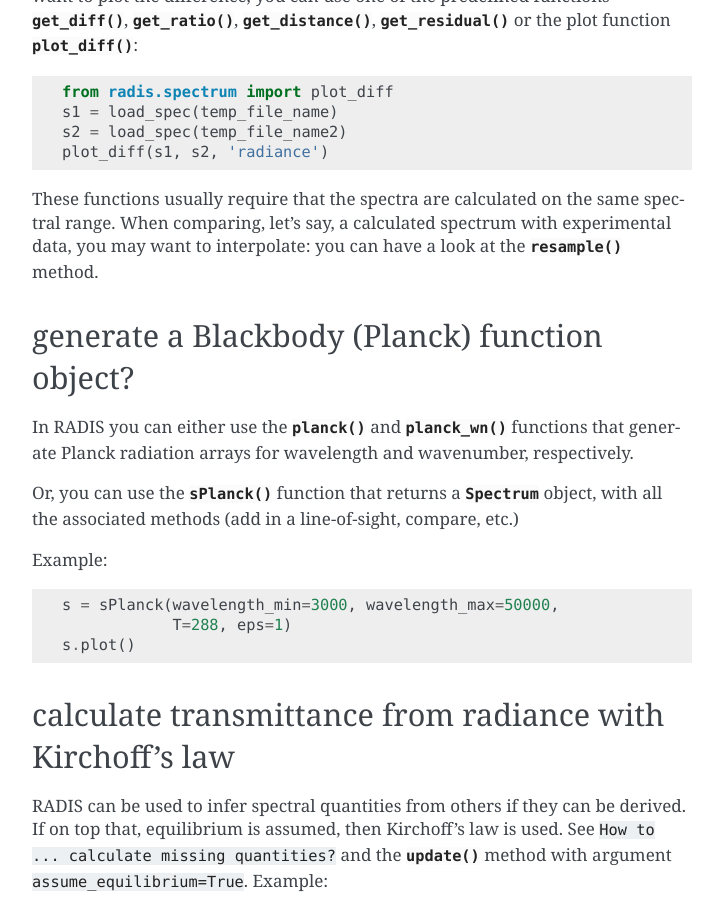
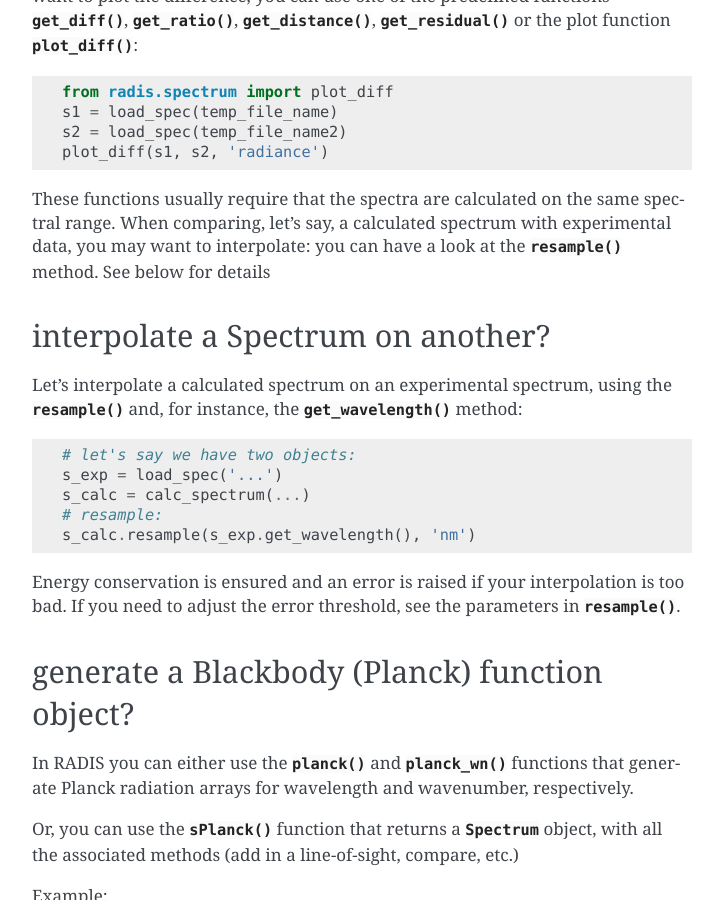
Before and after one commit to radis/radis, a Sphinx documentation site: the page built from docs/spectrum/howto.rst, in a window 1280 px wide and 900 px high, scrolled down 5515 px. Shown: the whole window, without its empty margins (388-1111 px from the left). Built offline with Sphinx 7.4.7, drawn with Linux system fonts in a browser that asks for light colours; pages that are not in the unit, such as notebooks, are missing from menus; some of the changed text lies outside the part shown.

Commit message:
update radis doc with resampling method

```diff
--- a/docs/spectrum/howto.rst
+++ b/docs/spectrum/howto.rst
@@ -286,7 +286,26 @@ or the plot function :func:`~radis.spectrum.compare.plot_diff`::
 These functions usually require that the spectra are calculated on the same spectral
 range. When comparing, let's say, a calculated spectrum with experimental data,
 you may want to interpolate: you can have a look at the :meth:`~radis.spectrum.spectrum.Spectrum.resample`
-method.
+method. See below for details
+
+
+interpolate a Spectrum on another?
+----------------------------------
+
+Let's interpolate a calculated spectrum on an experimental spectrum,
+using the :meth:`~radis.spectrum.spectrum.Spectrum.resample` and, for instance,
+the :meth:`~radis.spectrum.spectrum.Spectrum.get_wavelength` method::
+
+    # let's say we have two objects:
+    s_exp = load_spec('...')
+    s_calc = calc_spectrum(...)
+    # resample:
+    s_calc.resample(s_exp.get_wavelength(), 'nm')
+
+Energy conservation is ensured and an error is raised if your interpolation
+is too bad. If you need to adjust the error threshold, see the parameters
+in :meth:`~radis.spectrum.spectrum.Spectrum.resample`.
+
 
 generate a Blackbody (Planck) function object?
 ----------------------------------------------
```
